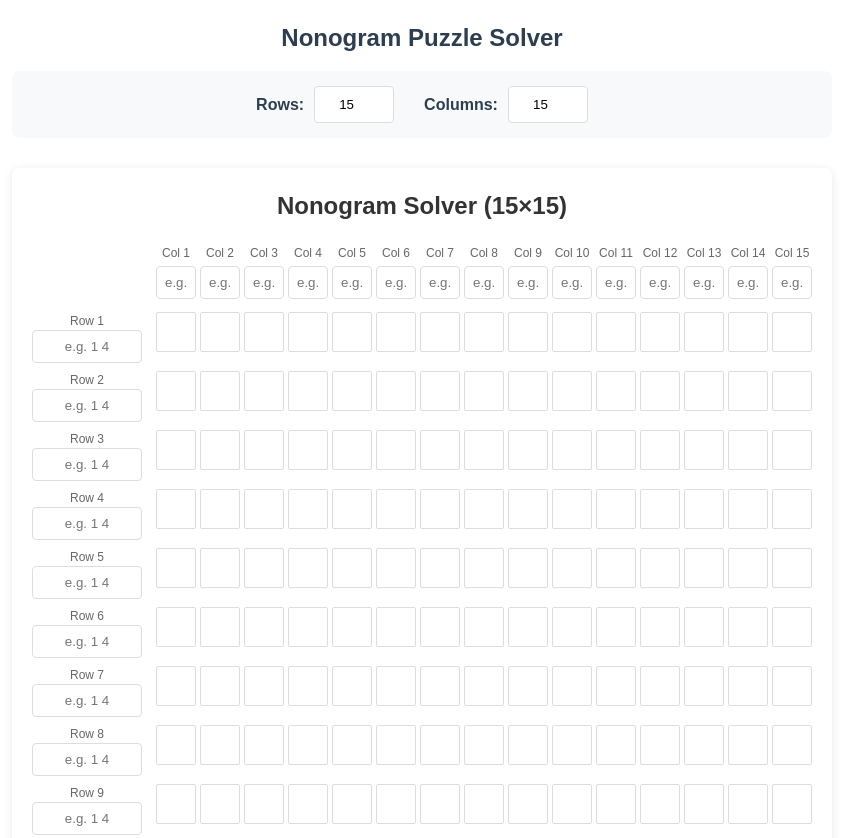
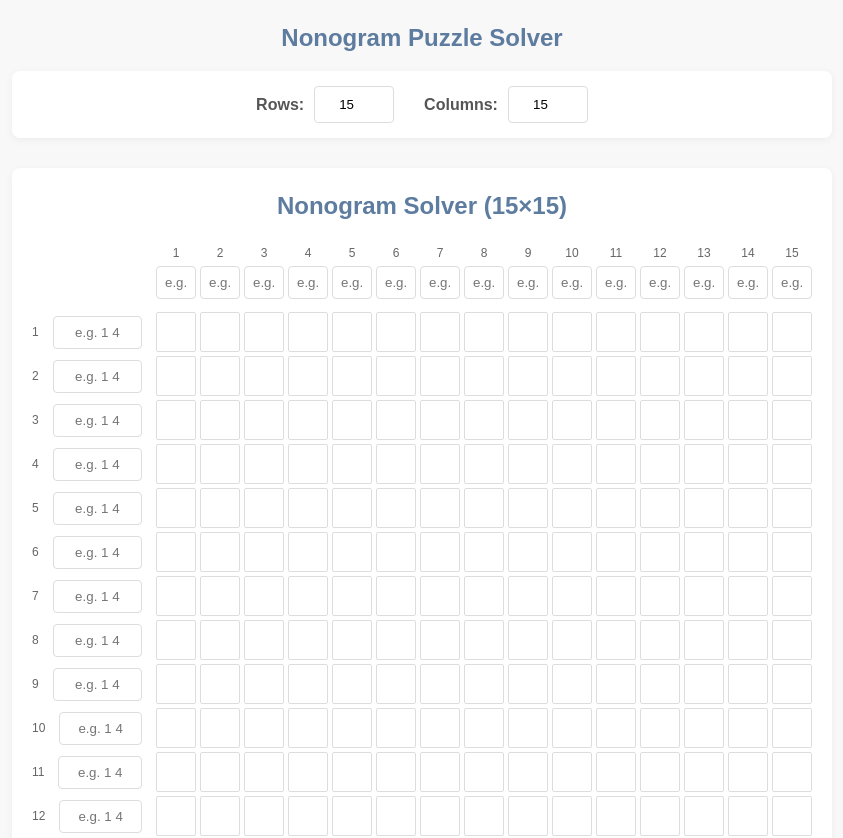
Before and after one commit to kly777/nonogram, a Vue app: page / in a window 1280 px wide. Shown: the top 838 px of the page, without its empty margins (218-1061 px from the left). Built offline with nearby package versions, Linux system fonts and the light colour scheme.

Commit message:
style(App): 优化界面样式和布局
- 调整颜色方案，使界面更加柔和
- 优化输入框和按钮的样式
- 调整布局，提高可读性和可用性
- 统一字体颜色和样式

```diff
--- a/src/App.vue
+++ b/src/App.vue
@@ -38,7 +38,7 @@ h4 {
   font-size: 24px;
   margin-top: 0;
   text-align: center;
-  color: #2c3e50;
+  color: #5d7c9f;
   margin-bottom: 15px;
 }
 
@@ -54,9 +54,10 @@ h4 {
   gap: 30px;
   margin-bottom: 30px;
   padding: 15px;
-  background-color: #f8f9fa;
+  background-color: #fff;
   border-radius: 8px;
-  color: #2c3e50;
+  color: #555;
+  box-shadow: 0 2px 8px rgba(0, 0, 0, 0.05);
 }
 
 .input-group {
@@ -83,7 +84,7 @@ h4 {
   padding: 20px;
   background-color: #fff;
   border-radius: 8px;
-  box-shadow: 0 2px 10px rgba(0, 0, 0, 0.1);
+  box-shadow: 0 2px 8px rgba(0, 0, 0, 0.05);
 }
 
 @media (max-width: 768px) {
--- a/src/components/Border.vue
+++ b/src/components/Border.vue
@@ -7,7 +7,7 @@
       <div class="col-header" :style="{ gridTemplateColumns: `120px repeat(${props.cols}, 40px)` }">
         <div class="empty-cell"></div>
         <div class="col-title" v-for="col in props.cols" :key="'col-' + col">
-          <label>Col {{ col }}</label>
+          <label>{{ col }}</label>
           <input type="text" v-model="colValues[col - 1]" placeholder="e.g. 2 3" />
         </div>
       </div>
@@ -18,7 +18,7 @@
           :style="{ gridTemplateColumns: `120px repeat(${props.cols}, 40px)` }">
           <!-- 行标题 -->
           <div class="row-title">
-            <label>Row {{ row }}</label>
+            <label>{{ row }}</label>
             <input type="text" v-model="rowValues[row - 1]" placeholder="e.g. 1 4" />
           </div>
 
@@ -65,6 +65,7 @@ const props = defineProps<{
 const rowValues = ref<string[]>(
   Array(props.rows).fill("")
 )
+
 const colValues = ref<string[]>(
   Array(props.cols).fill("")
 )
@@ -93,6 +94,7 @@ const colHints = computed(() => {
 })
 
 watch(() => [rowHints.value, colHints.value, props.rows, props.cols], () => {
+  console.log(rowHints.value)
   result.value = solveNonogram(rowHints.value, colHints.value, props.rows, props.cols)
   console.log(result.value)
 })
@@ -112,7 +114,7 @@ h2 {
   margin-top: 0;
   text-align: center;
   margin-bottom: 20px;
-  color: #333;
+  color: #5d7c9f;
 }
 
 .puzzle-container {
@@ -148,9 +150,14 @@ h2 {
   color: #666;
 }
 
+.row-title label {
+  margin-right: 14px;
+}
+
+
 .puzzle-grid {
   display: grid;
-  gap: 8px;
+  gap: 4px;
 }
 
 .puzzle-row {
@@ -161,8 +168,9 @@ h2 {
 
 .row-title {
   display: flex;
-  flex-direction: column;
+  flex-direction: row;
   justify-content: center;
+  align-items: center;
   padding-right: 10px;
   grid-column: 1;
 }
@@ -172,19 +180,19 @@ h2 {
   height: 40px;
   border: 1px solid #ddd;
   border-radius: 2px;
-  transition: background-color 0.2s;
+  transition: all 0.2s;
 }
 
 .filled {
-  background-color: #2c3e50;
+  background-color: #6a89cc;
 }
 
 .empty {
-  background-color: #ecf0f1;
+  background-color: #f8f8f8;
 }
 
 .unknown {
-  background-color: #bdc3c7;
+  background-color: #e0e0e0;
 }
 
 input {
@@ -197,8 +205,8 @@ input {
 
 input:focus {
   outline: none;
-  border-color: #3498db;
-  box-shadow: 0 0 0 2px rgba(52, 152, 219, 0.2);
+  border-color: #6a89cc;
+  box-shadow: 0 0 0 2px rgba(106, 137, 204, 0.2);
 }
 
 .status {
@@ -212,7 +220,7 @@ input:focus {
   display: flex;
   align-items: center;
   gap: 6px;
-  color: #2c3e50;
+  color: #555;
 }
 
 .color-box {
--- a/src/components/reslove.ts
+++ b/src/components/reslove.ts
@@ -17,7 +17,7 @@ export function solveNonogram(
     const rowValidCache: Record<string, boolean> = {};
     const colValidCache: Record<string, boolean> = {};
 
-    // 生成所有可能组合（带缓存）
+    // 生成所有可能组合
     let rowPossibles = rowHints.map((hint, i) => {
         const key = `${hint.join(",")},${cols}`;
         if (!rowValidCache[key]) {
@@ -46,7 +46,7 @@ export function solveNonogram(
         changed = false;
         iteration++;
 
-        // 行处理
+        // 行
         for (let rowIndex = 0; rowIndex < rows; rowIndex++) {
             const row = getRow(grid, rowIndex);
             if (!row) continue;
@@ -63,7 +63,7 @@ export function solveNonogram(
             }
         }
 
-        // 列处理
+        // 列
         for (let colIndex = 0; colIndex < cols; colIndex++) {
             const col = getCol(grid, colIndex);
             if (!col) continue;
--- a/src/style.css
+++ b/src/style.css
@@ -2,15 +2,7 @@
   font-family: system-ui, Avenir, Helvetica, Arial, sans-serif;
   line-height: 1.5;
   font-weight: 400;
-
-  color-scheme: light dark;
-  color: rgba(255, 255, 255, 0.87);
-  background-color: #242424;
-
-  font-synthesis: none;
-  text-rendering: optimizeLegibility;
-  -webkit-font-smoothing: antialiased;
-  -moz-osx-font-smoothing: grayscale;
+  color: #555;
 }
 
 * {
@@ -20,12 +12,12 @@
 
 a {
   font-weight: 500;
-  color: #646cff;
+  color: #6a89cc;
   text-decoration: inherit;
 }
 
 a:hover {
-  color: #535bf2;
+  color: #4a69bd;
 }
 
 body {
@@ -33,6 +25,7 @@ body {
   margin: 0;
   min-width: 320px;
   min-height: 100vh;
+  background-color: #f8f8f8;
 }
 
 h1 {
@@ -42,18 +35,20 @@ h1 {
 
 button {
   border-radius: 8px;
-  border: 1px solid transparent;
+  border: 1px solid #ddd;
   padding: 0.6em 1.2em;
   font-size: 1em;
   font-weight: 500;
   font-family: inherit;
-  background-color: #1a1a1a;
+  background-color: #f0f0f0;
+  color: #555;
   cursor: pointer;
-  transition: border-color 0.25s;
+  transition: all 0.2s;
 }
 
 button:hover {
-  border-color: #646cff;
+  background-color: #e6e6e6;
+  border-color: #aaa;
 }
 
 button:focus,
@@ -66,18 +61,3 @@ button:focus-visible {
   margin: 0 auto;
   text-align: center;
 }
-
-@media (prefers-color-scheme: light) {
-  :root {
-    color: #213547;
-    background-color: #ffffff;
-  }
-
-  a:hover {
-    color: #747bff;
-  }
-
-  button {
-    background-color: #f9f9f9;
-  }
-}
```
